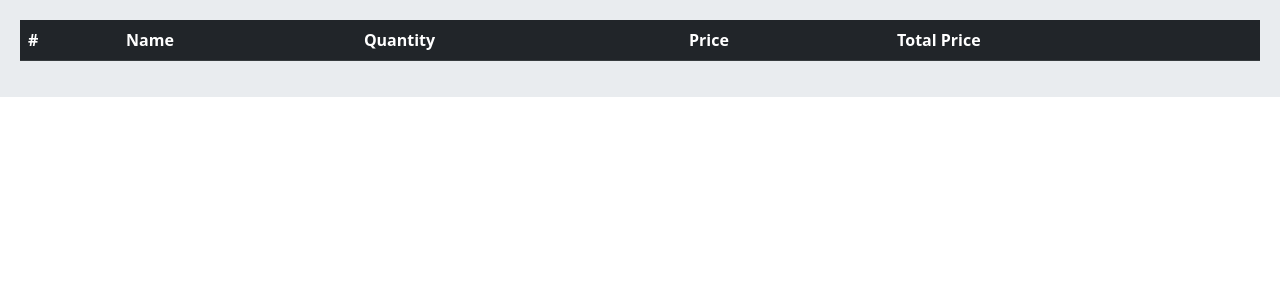
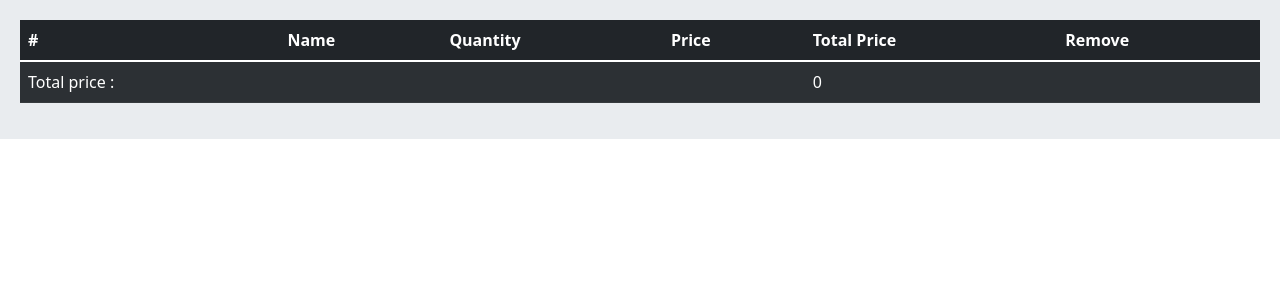
Before and after one commit to elicipher/Online-shop, a Django app: page /order/cart/ in a window 1280 px wide. Shown: the part 56-356 px from the top of the page. Run offline with Django 5.2, Linux system fonts and the light colour scheme; lists and menus that the app fills with data are empty.

Commit message:
cart remove

```diff
--- a/order/cart.py
+++ b/order/cart.py
@@ -34,6 +34,16 @@ class Cart:
         self.cart[product_id]['quantity'] += quantity
         self.save()
 
+    def remove(self , product):
+        product_id = str(product.id)
+        if product_id in self.cart :
+            del self.cart[product_id]
+            self.save()
+
     def save(self):
 
         self.session.modified = True
+
+
+    def get_total_price(self):
+        return sum(int(item['price']) * item['quantity'] for item in self.cart.values())
--- a/order/templates/order/cart.html
+++ b/order/templates/order/cart.html
@@ -10,6 +10,8 @@
         <th scope="col">Quantity</th>
         <th scope="col">Price</th>
         <th scope="col">Total Price</th>
+        <th scope="col">Remove</th>
+
 
         </tr>
     </thead>
@@ -21,8 +23,17 @@
         <td>{{item.quantity}}</td>
         <td>{{item.price}}</td>
         <td>{{item.total_price}}</td>
+        <td><a href="{% url 'order:remove_cart' item.product.id %}">remove</a></td>
         </tr>
         {% endfor %}
+
+        <tr>
+            <td>Total price :</td>
+            <td colspan="3"></td>
+            <td >{{cart.get_total_price}}</td>
+            <td ></td>
+
+        </tr>
     </tbody>
     </table>
 
--- a/order/urls.py
+++ b/order/urls.py
@@ -5,4 +5,5 @@ app_name = 'order'
 urlpatterns = [
     path('cart/',views.CartView.as_view(), name='cart'),
     path('cart/add/<int:product_id>/',views.CartAddView.as_view(),name='add_cart'),
+    path('cart/remove/<int:product_id>/',views.CartRemoveView.as_view(),name='remove_cart'),
 ]
--- a/order/views.py
+++ b/order/views.py
@@ -22,3 +22,11 @@ class CartAddView(View):
 
 
         return redirect("order:cart")
+
+
+class CartRemoveView(View):
+    def get(self , request , product_id):
+        cart = Cart(request)
+        product = get_object_or_404(Product , id=product_id)
+        cart.remove(product)
+        return redirect("order:cart")
```
Also changed, not shown: db.sqlite3.
